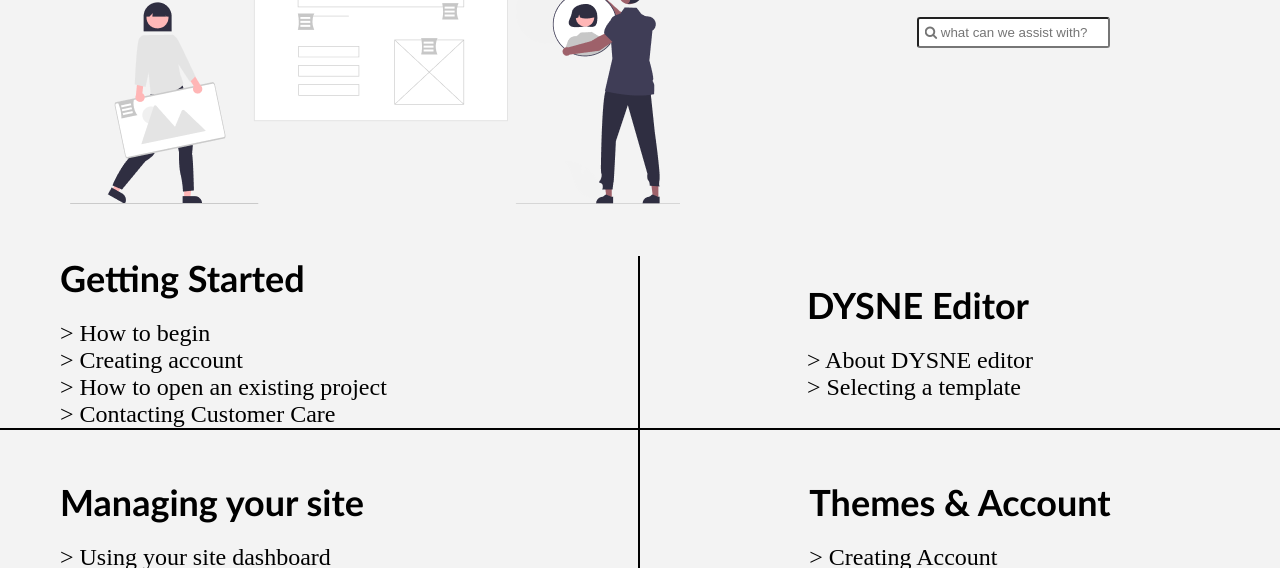
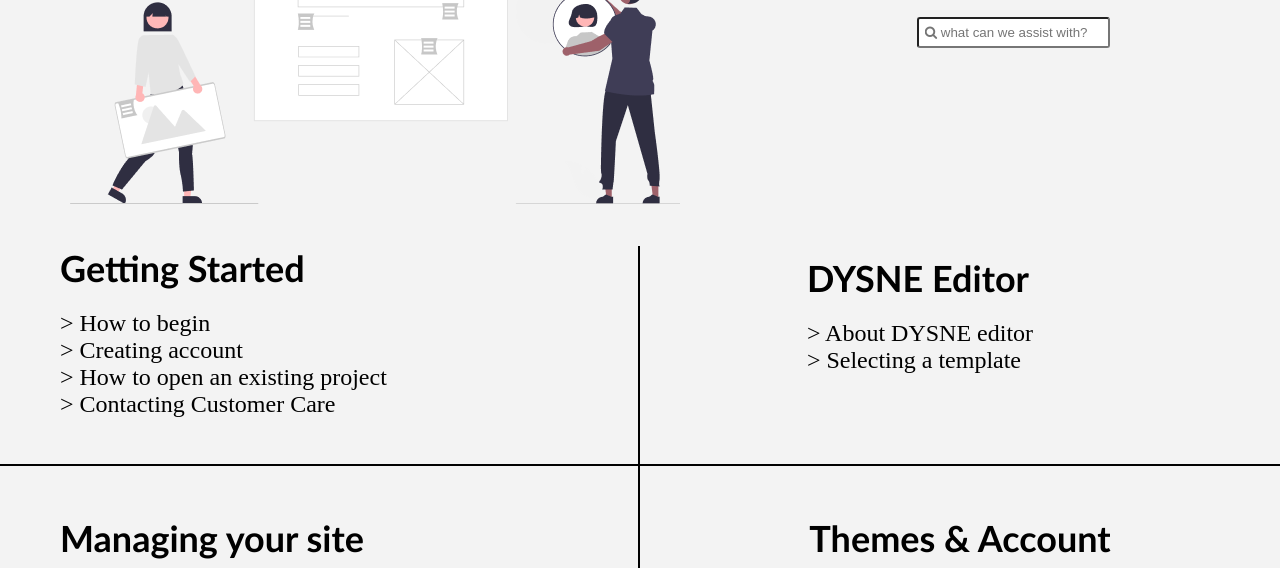
Before and after one commit to Ifunanya67/support-page, a plain HTML site: page index.html in a window 1280 px wide. Shown: the part 256-824 px from the top of the page. Drawn offline with nearby package versions, Linux system fonts and the light colour scheme; no server answers; a web font is replaced by a local one.

Commit message:
my commit

```diff
--- a/style.css
+++ b/style.css
@@ -245,15 +245,21 @@ color:var(--clr-dark)
 .gtn-1{
     display: flex;
     justify-content: space-between;
-    margin-top: 50px;
+    margin-top: 40px;
+
+
+
+
 
 }
 .gtn-2{
     display: flex;
     justify-content: space-between;
     margin-bottom: 100px;
+    border-top: 2px solid black;
 
-    border-top: 2px solid black;
+
+
 }
 .ftn-1{
 text-align: center;
@@ -262,12 +268,14 @@ text-align: center;
     padding-left: 60px;
     border-right: 2px solid black;
     width: 50%;
+    padding-bottom: 30px;
 
 }
 .gtn-b{
     margin:auto;
     padding: 10px;
     padding-right: 90px;
+    padding-bottom: 90px;
 
 }
 .gtn-c{
```
